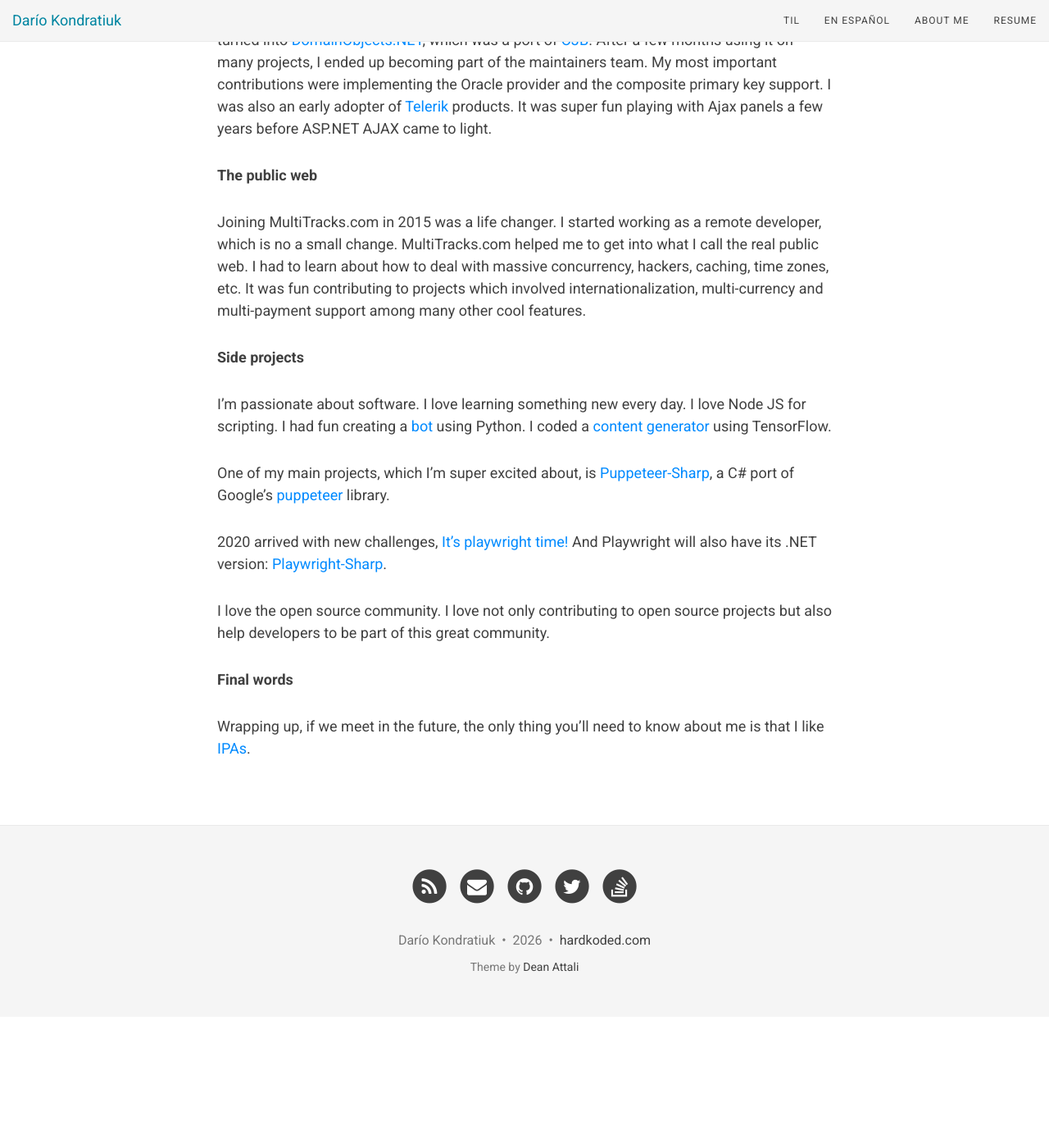
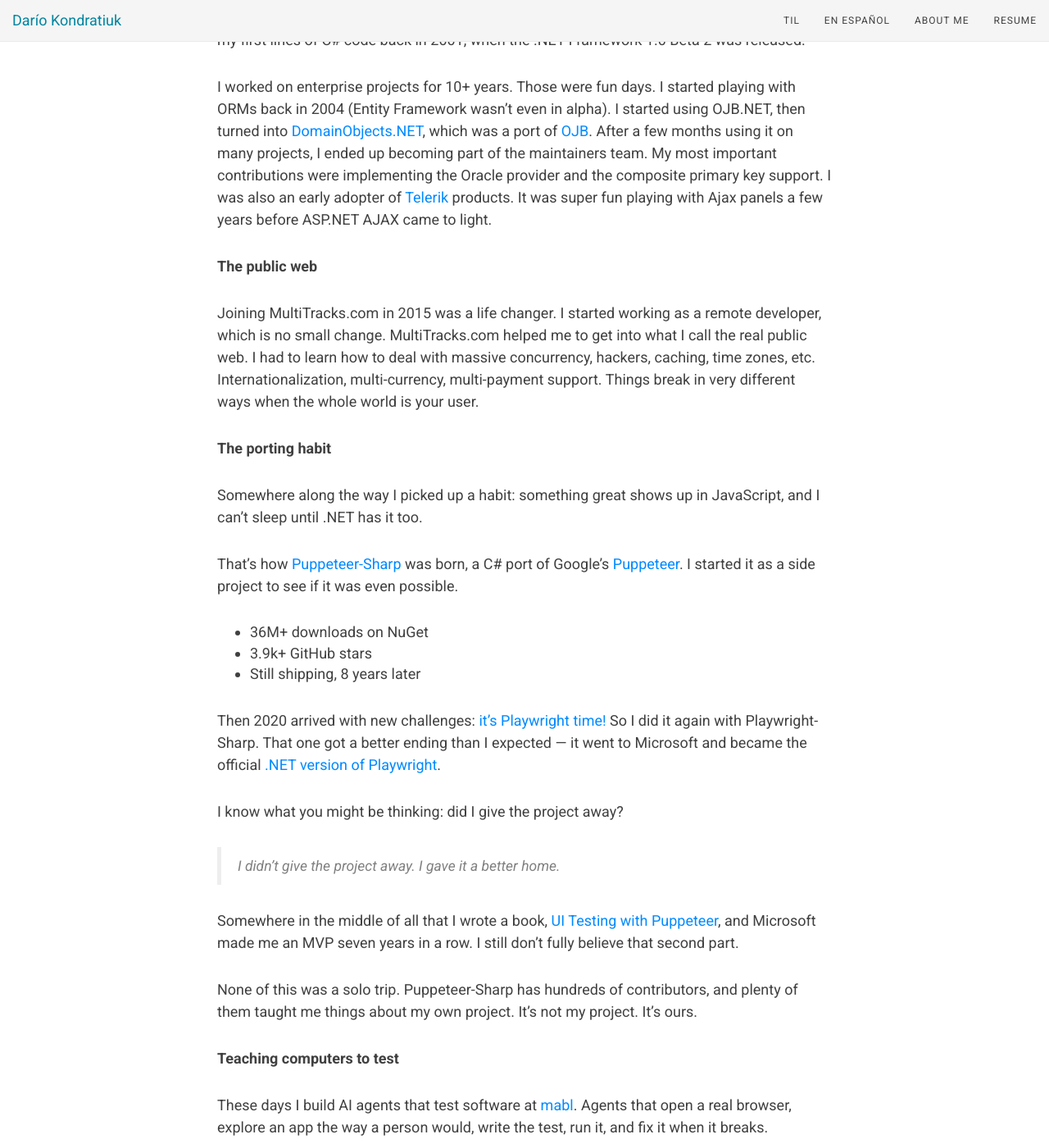
Before and after one commit to kblok/kblok.github.io, a Jekyll site: the page built from aboutme.md, in a window 1280 px wide and 1400 px high, scrolled down 497 px. Shown: the whole window at 82% size. Built offline with Jekyll 4.4.1, drawn with Linux system fonts in a browser that asks for light colours; nearby versions of some CDN libraries; before the commit the page ends 1737 px from its top, so only the background shows below that; some of the changed text lies outside the part shown.

Commit message:
Rewrite the About me page
Co-Authored-By: Claude Opus 5 (1M context) <noreply@anthropic.com>

```diff
--- a/aboutme.md
+++ b/aboutme.md
@@ -5,7 +5,9 @@ title: About me
 
 If you got to this page, and you are not a bot, thank you for taking the time to read about me!
 
-My name is Darío Kondratiuk, and I’m a software developer from [Buenos Aires, Argentina](https://www.google.com/maps/place/Buenos+Aires/@-34.6158037,-58.5033386,12z/data=!3m1!4b1!4m5!3m4!1s0x95bcca3b4ef90cbd:0xa0b3812e88e88e87!8m2!3d-34.6036844!4d-58.3815591).
+And if you **are** a bot: hi. I probably built one of your cousins.
+
+My name is Darío Kondratiuk, and I'm a software developer from [Buenos Aires, Argentina](https://www.google.com/maps/place/Buenos+Aires/@-34.6158037,-58.5033386,12z/data=!3m1!4b1!4m5!3m4!1s0x95bcca3b4ef90cbd:0xa0b3812e88e88e87!8m2!3d-34.6036844!4d-58.3815591). I've spent 25 years teaching computers how to use the software we write. It took me most of those years to notice that's what I was doing.
 
 **Early days**
 
@@ -15,18 +17,42 @@ I worked on enterprise projects for 10+ years. Those were fun days. I started pl
 
 **The public web**
 
-Joining MultiTracks.com in 2015 was a life changer. I started working as a remote developer, which is no a small change. MultiTracks.com helped me to get into what I call the real public web. I had to learn about how to deal with massive concurrency, hackers, caching, time zones, etc. It was fun contributing to projects which involved internationalization, multi-currency and multi-payment support among many other cool features.
+Joining MultiTracks.com in 2015 was a life changer. I started working as a remote developer, which is no small change. MultiTracks.com helped me to get into what I call the real public web. I had to learn how to deal with massive concurrency, hackers, caching, time zones, etc. Internationalization, multi-currency, multi-payment support. Things break in very different ways when the whole world is your user.
 
-**Side projects**
+**The porting habit**
 
-I'm passionate about software. I love learning something new every day. I love Node JS for scripting. I had fun creating a [bot](https://github.com/kblok/TelegramBotFriend) using Python. I coded a [content generator](https://github.com/kblok/RNN-bible-generator) using TensorFlow.
+Somewhere along the way I picked up a habit: something great shows up in JavaScript, and I can't sleep until .NET has it too.
 
-One of my main projects, which I'm super excited about, is [Puppeteer-Sharp](https://github.com/hardkoded/puppeteer-sharp), a C# port of Google's [puppeteer](https://github.com/GoogleChrome/puppeteer) library.
+That's how [Puppeteer-Sharp](https://github.com/hardkoded/puppeteer-sharp) was born, a C# port of Google's [Puppeteer](https://github.com/puppeteer/puppeteer). I started it as a side project to see if it was even possible.
 
-2020 arrived with new challenges, [It's playwright time!](https://www.hardkoded.com/blog/its-playwright-time) And Playwright will also have its .NET version: [Playwright-Sharp](https://github.com/kblok/playwright-sharp).
+* 36M+ downloads on NuGet
+* 3.9k+ GitHub stars
+* Still shipping, 8 years later
 
-I love the open source community. I love not only contributing to open source projects but also help developers to be part of this great community.
+Then 2020 arrived with new challenges: [it's Playwright time!](https://www.hardkoded.com/blog/its-playwright-time) So I did it again with Playwright-Sharp. That one got a better ending than I expected — it went to Microsoft and became the official [.NET version of Playwright](https://github.com/microsoft/playwright-dotnet).
+
+I know what you might be thinking: did I give the project away?
+
+> I didn't give the project away. I gave it a better home.
+
+Somewhere in the middle of all that I wrote a book, [UI Testing with Puppeteer](https://www.amazon.com/Testing-Puppeteer-end-end-automation/dp/180020678X), and Microsoft made me an MVP seven years in a row. I still don't fully believe that second part.
+
+None of this was a solo trip. Puppeteer-Sharp has hundreds of contributors, and plenty of them taught me things about my own project. It's not my project. It's ours.
+
+**Teaching computers to test**
+
+These days I build AI agents that test software at [mabl](https://www.mabl.com). Agents that open a real browser, explore an app the way a person would, write the test, run it, and fix it when it breaks.
+
+I also build small tools that make working with coding agents less painful, like [cronito](https://github.com/hardkoded/cronito), and I write about all of it here.
+
+And here's the thing I only noticed recently. In 2004 I wrote code so developers wouldn't have to write SQL by hand. In 2017 I wrote code so .NET developers wouldn't have to write JavaScript to drive a browser. Today I build agents so nobody has to write the same login test for the 40th time.
+
+**It turns out my whole career has been the same job: removing the boring part between what you mean and what the machine does.** Agents are just the next boring part to remove.
 
 **Final words**
 
-Wrapping up, if we meet in the future, the only thing you’ll need to know about me is that I like [IPAs](https://en.wikipedia.org/wiki/India_pale_ale).
+I love the open source community. I love not only contributing to open source projects but also helping developers be part of this great community.
+
+And wrapping up, if we meet in the future, the only thing you'll need to know about me is that I like [IPAs](https://en.wikipedia.org/wiki/India_pale_ale).
+
+Don't stop coding!
```
